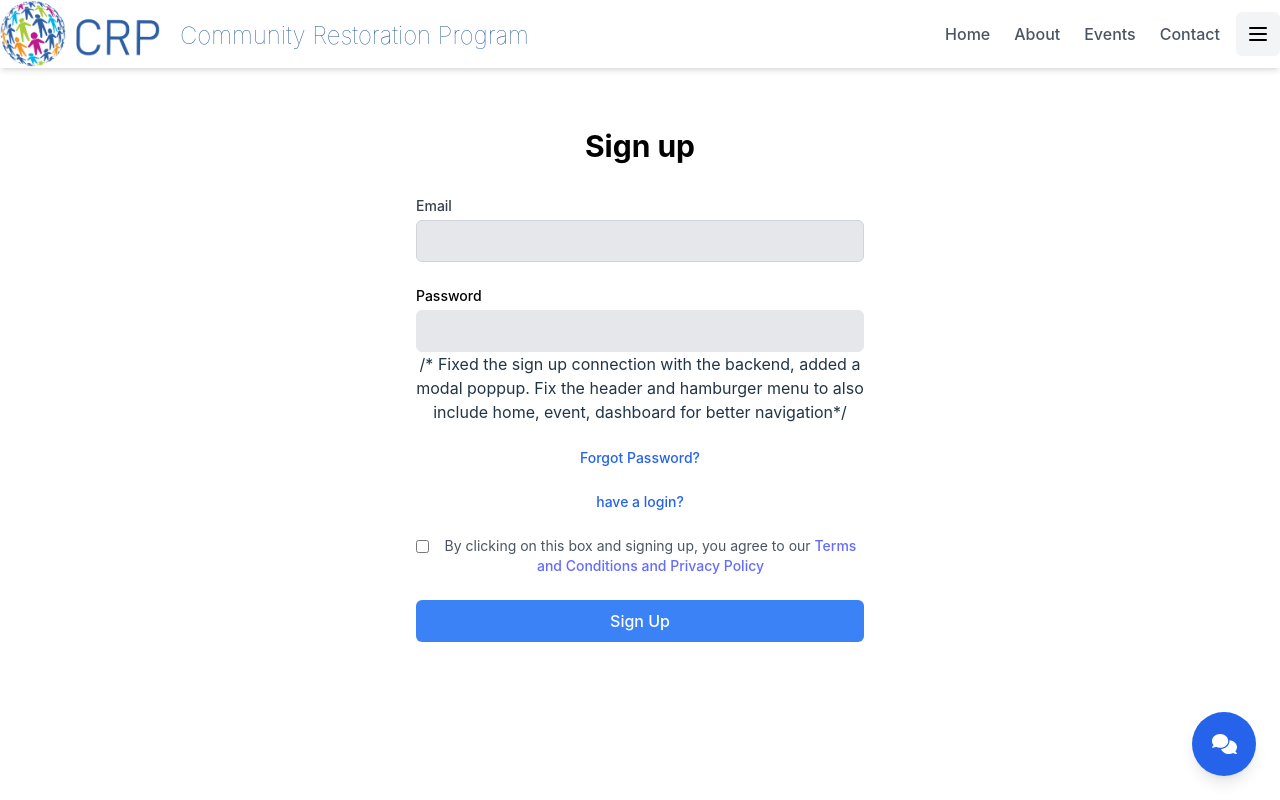
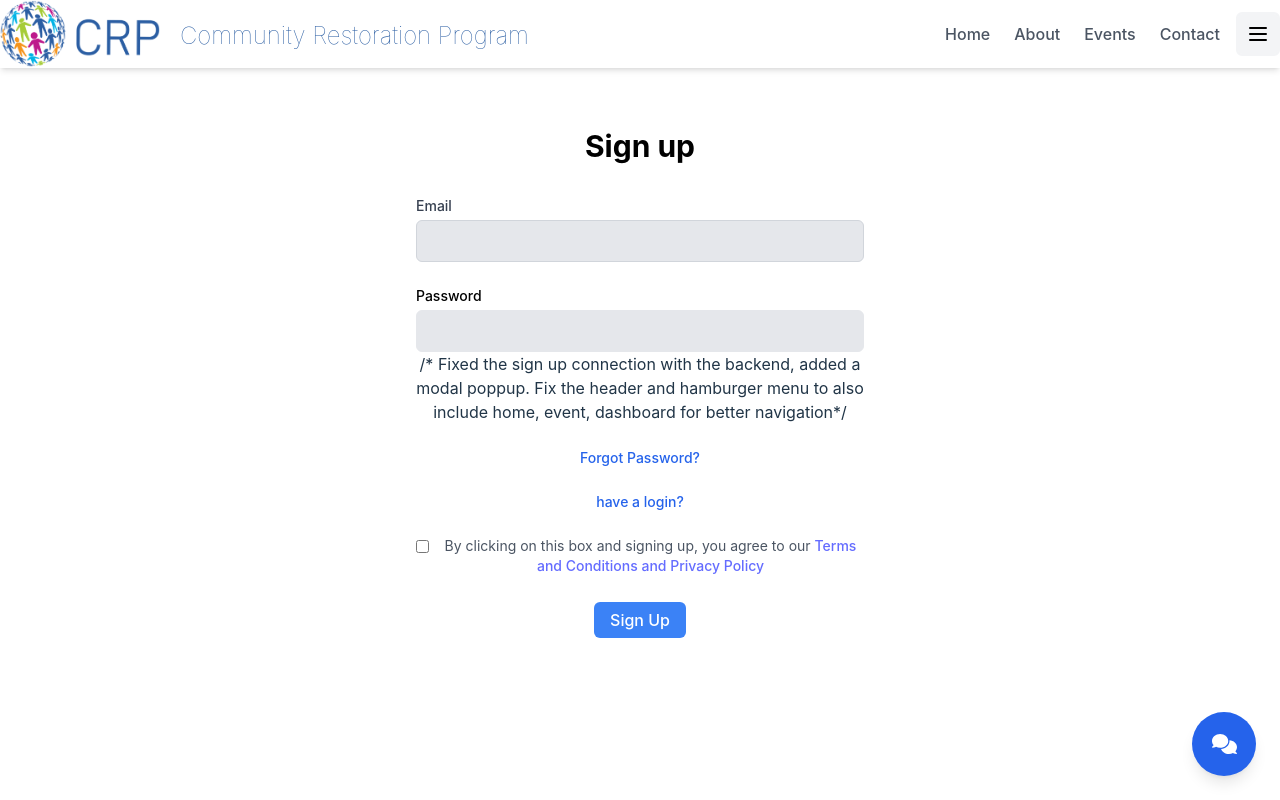
Before and after one commit to megane18/TCRP12, a React (Vite) app in the folder tcrp/: page /signup in a window 1280 px wide. Shown: the top 800 px of the page. Built offline with nearby package versions, Linux system fonts and the light colour scheme.

Commit message:
sign up link

```diff
--- a/tcrp/src/components/SignUpForm.jsx
+++ b/tcrp/src/components/SignUpForm.jsx
@@ -128,19 +128,19 @@ const SignUpForm = () => {
               id="terms"
               className="mt-1 mr-2"
             />
-            <label htmlFor="terms" className="text-sm text-gray-600">
+            <label htmlFor="terms" className="text-sm text-gray-600 mb-8">
               By clicking on this box and signing up, you agree to our <a href='#'>Terms and Conditions and Privacy Policy</a>
             </label>
           </div>
 
           {errorMessage && <p className="text-red-500 text-sm">{errorMessage}</p>}
 
-          <button
-            type="submit"
-            className="w-full bg-blue-500 text-white py-2 px-4 rounded-md hover:bg-blue-600 transition duration-300"
+          <a
+            href="/dashboard"
+            className="w-full bg-blue-500 text-white py-2 px-4 rounded-md hover:bg-blue-600 transition duration-300 mt-8"
           >
             Sign Up
-          </button>
+          </a>
 
 
         </form>
```
